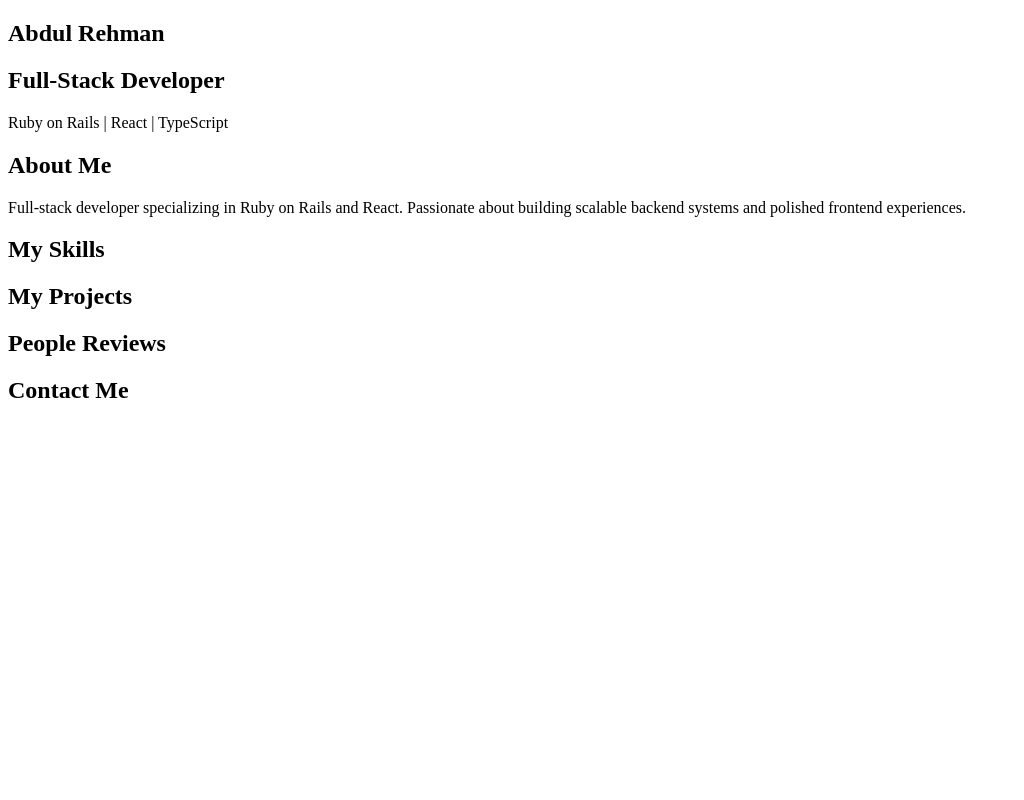
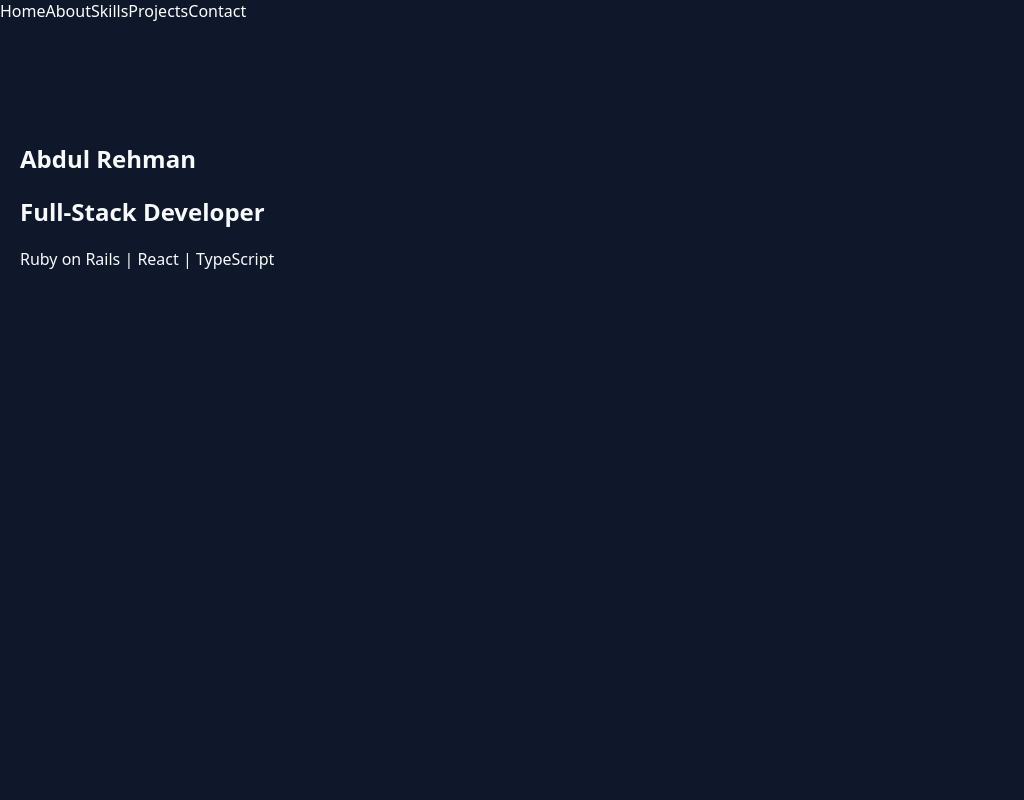
Before and after one commit to ar-rehman-work/ar-rehman-work.github.io, a React (Vite) app: page / in a window 1280 px wide. Shown: the top 800 px of the page, without its empty margins (0-1024 px from the left). Built offline with nearby package versions, Linux system fonts and the light colour scheme.

Commit message:
Added smooth scrolling

```diff
--- a/src/App.tsx
+++ b/src/App.tsx
@@ -1,3 +1,4 @@
+import Navbar from './components/Navbar'
 import Hero from './sections/Hero'
 import About from './sections/About'
 import Skills from './sections/Skills'
@@ -8,6 +9,7 @@
 function App() {
   return (
     <>
+      <Navbar />
       <Hero />
       <About />
       <Skills />
--- /dev/null
+++ b/src/components/Navbar.tsx
@@ -0,0 +1,13 @@
+const Navbar = () => {
+  return (
+    <nav>
+      <a href='#hero'>Home</a>
+      <a href='#about'>About</a>
+      <a href='#skills'>Skills</a>
+      <a href='#projects'>Projects</a>
+      <a href='#contact'>Contact</a>
+    </nav>
+  );
+};
+
+export default Navbar;
--- a/src/styles/main.scss
+++ b/src/styles/main.scss
@@ -0,0 +1,20 @@
+html {
+  scroll-behavior: smooth;
+}
+
+body {
+  margin: 0;
+  font-family: system-ui, -apple-system, BlinkMacSystemFont, sans-serif;
+  background-color: #0f172a;
+  color: #f8fafc;
+}
+
+section {
+  padding: 100px 20px;
+  min-height: 100vh;
+}
+
+a {
+  text-decoration: none;
+  color: white;
+}
```
